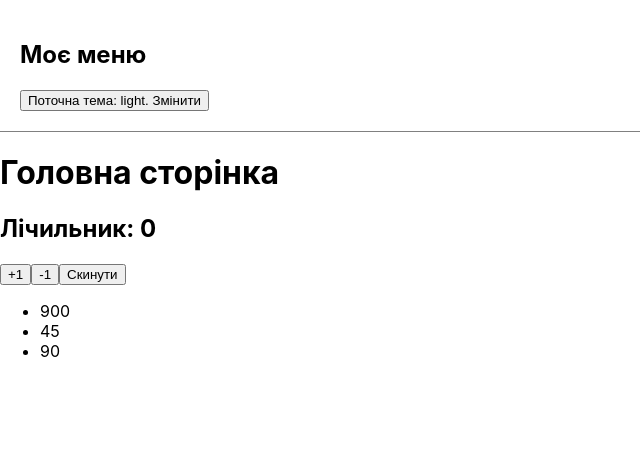
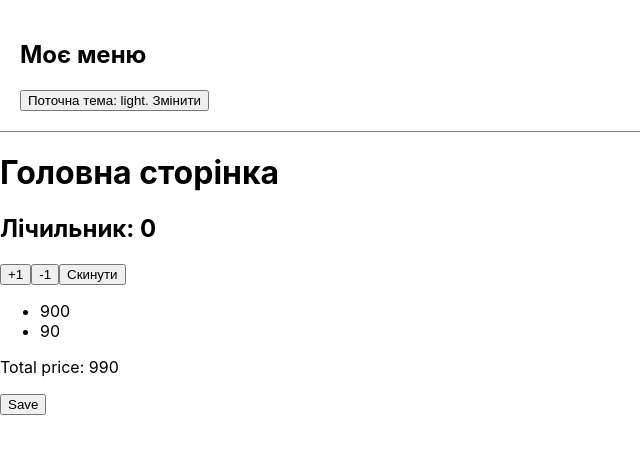
Before and after one commit to MaksimBoyko05/ReactStudy, a React (Create React App) app: page / in a window 1280 px wide. Shown: the top 454 px of the page, without its empty margins (0-640 px from the left). Built offline with nearby package versions, Linux system fonts and the light colour scheme.

Commit message:
-reduce method. -Chaining filter with map. - Async loop for...of

```diff
--- a/src/components/Cart.jsx
+++ b/src/components/Cart.jsx
@@ -4,7 +4,8 @@ export default function Cart() {
     {id: 2, name: "Мишка", price: 50},
     {id: 3, name: "Клавіатура", price: 100}
   ];
-  const discountCart = cart.map(product => {
+
+  const discountCart = cart.filter((product) => product.price > 60).map(product => {
     return {...product, price: product.price * 0.9}
   })
   const messages = ['Завантаження', 'Підключення', 'Доступ заборонено', 'Отримання даних'];
@@ -14,6 +15,23 @@ export default function Cart() {
       break;
     }
     console.log(message)
+  }
+  const totalPrice = discountCart.reduce((acc, item) => {
+    return acc + item.price;
+  }, 0)
+  const saveToDatabase = (item) => {
+    return new Promise((resolve) => {
+      setTimeout(() => {
+        resolve(`Saved to DB: ${item.name}`);
+      }, 1000);
+    });
+}
+
+async function syncCart(items) {
+  for (const item of items) {
+    const result = await saveToDatabase(item);
+    console.log(result);
+  }
 }
 
 return (
@@ -26,6 +44,8 @@ export default function Cart() {
           </li>
         ))}
       </ul>
+      <p>Total price: {totalPrice}</p>
+      <button onClick={() => syncCart(discountCart)}>Save</button>
     </div>
   </>
 )
```
Lines whose indentation alone changed are shown as unchanged.
